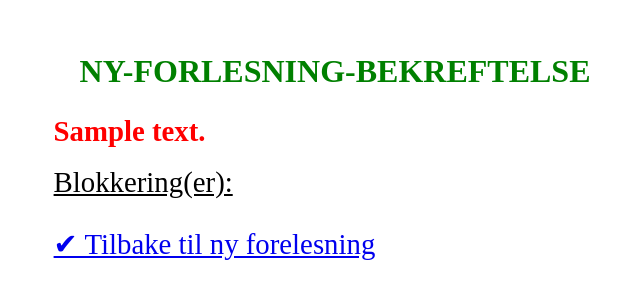
After one commit to jonlauvstad/GokApp, a Flask app: template GeoFlask/templates/admin/lecture/conf_lecture_one.html in a window 1280 px wide. The commit adds this page. Shown: the top 300 px of the page, without its empty margins (305-945 px from the left). Run offline with Flask 3, Linux system fonts and the light colour scheme; the template is opened without the code that fills it: most values are stand-ins (such as "Sample title", 1, 10 or a date in 2020).

Commit message:
14feb 1947

```diff
--- a/GeoFlask/app.py
+++ b/GeoFlask/app.py
@@ -95,6 +95,10 @@ def add_lecture():
 def add_lecture_one():
     return adm_routs.add_lecture_one_function()
 
+@app.route("/conf_lecture_one", methods=["POST"])
+@login_required(roles=["teacher", "admin"])
+def conf_lecture_one():
+    return adm_routs.conf_lecture_one_function()
 
 @app.errorhandler(404)
 def page_not_found(error):
--- a/GeoFlask/static/styles.css
+++ b/GeoFlask/static/styles.css
@@ -152,13 +152,16 @@ nav a, nav h1{
     }
 }
 .singleDiv{
-    width: 40%;
+    width: 45%;
     margin-left: auto;
     margin-right: auto;
     font-size: 1em;
 }
 .singleDiv input, .singleDiv textarea, .singleDiv select{
     width: 400px;
+}
+.singleDiv input, .singleDiv textarea{
+    padding-left: 6px;
 }
 .singleTable td{
     padding-right: 15px;
@@ -242,3 +245,9 @@ nav a, nav h1{
         height: 14px;
     }
 }
+.colorRed{
+    color: red;
+}
+.colorGreen{
+    color: green;
+}
--- /dev/null
+++ b/GeoFlask/templates/admin/lecture/conf_lecture_one.html
@@ -0,0 +1,80 @@
+{% extends "layout.html" %}
+
+{% block title %}LectureConfirmation{% endblock %}
+
+{% block main %}
+<style>
+    .paddTop15{
+        padding-top: 15px;
+    }
+    .paddTop25{
+        padding-top: 25px;
+    }
+    td{
+        vertical-align: top;
+    }
+    #messageTd{
+        font-weight: bold;
+    }
+</style>
+
+<h1 class="bigHeadlineH1">NY-FORLESNING-BEKREFTELSE</h1>
+
+<div class="singleDiv">
+    <table class="singleTable">
+        <!--<tr>
+            <td>ForelesningsId:</td><td>{{lectBook.lectureId}}</td>
+        </tr>-->
+        <tr>
+            <td id="messageTd" {% if not lectBook.success %} class="colorRed" {% else %} class="colorGreen" {% endif %} colspan="2">{{lectBook.message|safe}}</td>
+        </tr>
+
+        {% if lectBook.success %}
+        <tr>
+            <td>ForelesningsId:</td><td>{{lectBook.lectureId}}</td>
+        </tr>
+        <tr>
+            <td>Kursgjennomføring:</td><td>{{lectBook.courseImplementationCode}}</td>
+        </tr>
+        <tr>
+            <td>Start:</td><td>{{lectBook.startTime}}</td>
+        </tr>
+        <tr>
+            <td>Slutt:</td><td>{{lectBook.endTime}}</td>
+        </tr>
+        <tr>
+            <td>Rom:</td><td>{{lectBook.roomString}}</td>
+        </tr>
+        <tr>
+            <td>Forelesning:</td><td><a href="{{lectBook.links.NewLecture}}">Link til forelesning</a></td>
+        </tr>
+        {% else %}
+        <tr>
+            <td colspan="2" class="paddTop15"><u>Blokkering(er):</u></td>
+        </tr>
+            {% if "VenueEvent" in lectBook.links %}
+            <tr>
+                <td>Event:</td><td><a href="{{lectBook.links.VenueEvent}}">Link til event</a></td>
+            </tr>
+            {% endif %}
+            {% if "TeacherLecture" in lectBook.links %}
+            <tr>
+                <td>Forelesning:</td><td><a href="{{lectBook.links.TeacherLecture}}">Link til forelesning</a></td>
+            </tr>
+            {% endif %}
+        {% endif %}
+
+        {% if lectBook.success %}
+        <tr>
+            <td class="paddTop15"><a href="/delete_lecture/{{lectBook.lectureId}}">✖ Slett siste </a></td>
+            <td class="paddTop15"><a href="/update_lecture/{{lectBook.lectureId}}">🖉 Endre siste </a></td>
+        </tr>
+        {% endif %}
+        <tr>
+            <td colspan="2"  class="paddTop25"><a href="/add_lecture_one">✔ Tilbake til ny forelesning </a></td>
+        </tr>
+    </table>
+</div>
+
+
+{% endblock %}
```
Also changed, not shown: GeoFlask/templates/admin/lecture/add_lecture_one.html (+11 -8 lines), GeoFlask/utility/lectureBooking.py (added, +17 -0 lines), GeoFlask/utility/rout_funcs/admin_routs.py (+45 -0 lines), 4 other files.
